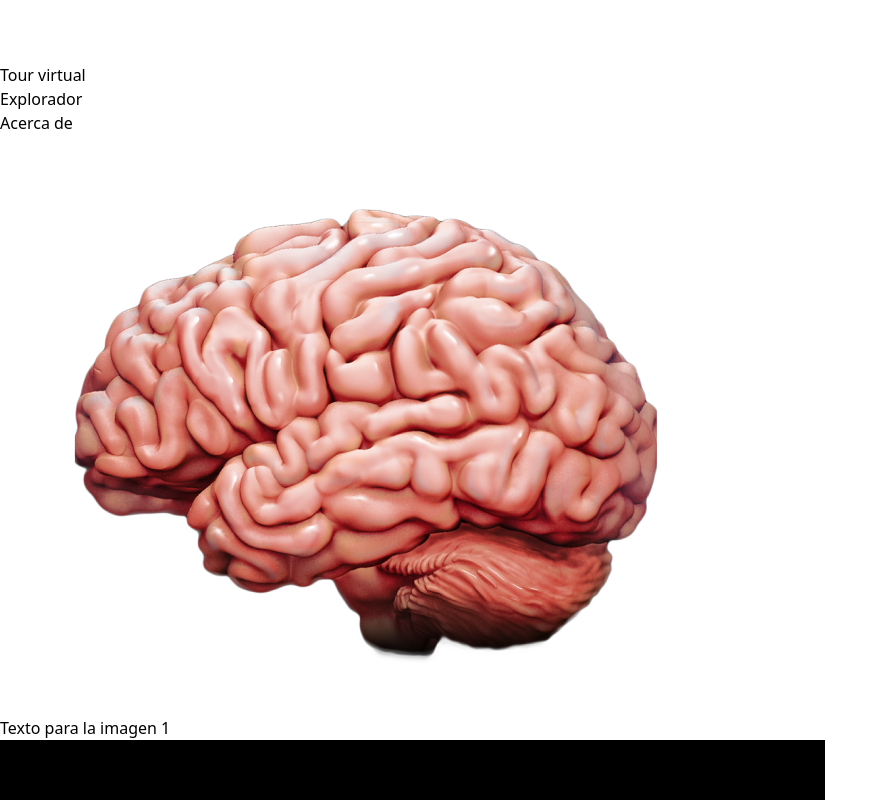
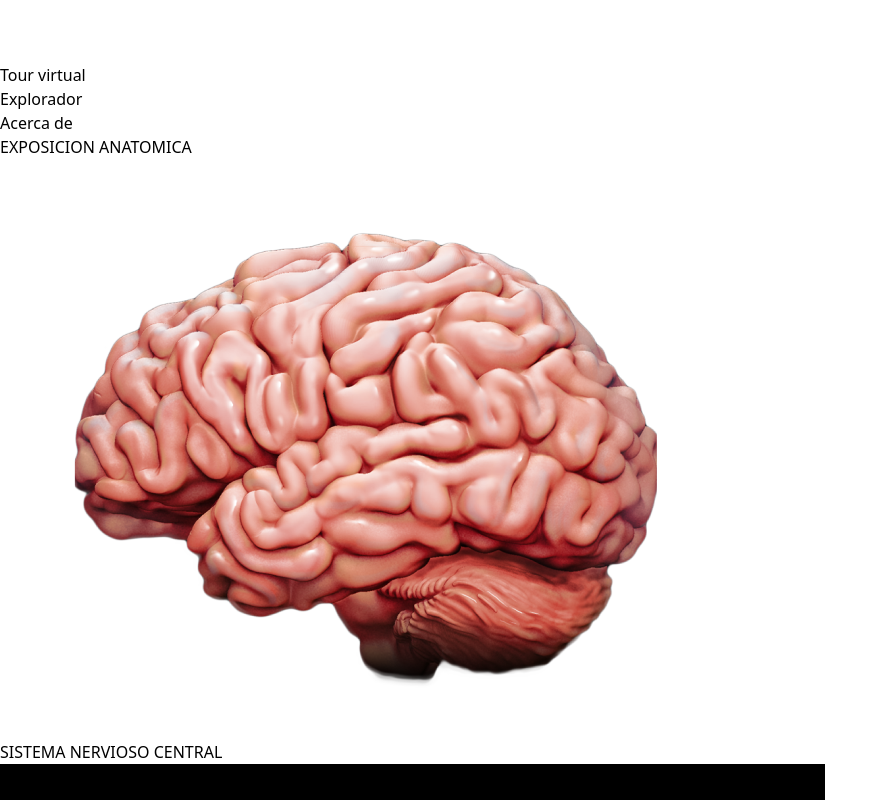
Before and after one commit to TandemauseDev/Museos, a React (Vite) app: page /modelo in a window 1280 px wide. Shown: the part 560-1360 px from the top of the page, without its empty margins (0-888 px from the left). Built offline with nearby package versions, Linux system fonts and the light colour scheme.

Commit message:
TERMINADO
MIS DOS PAGINAS TERMINADAS E HICE UNA ADICONAL EN LA PARTE DE MODELO POR SI EL GRUPO PREFIERE TODAS LAS IMAGENES EN VEZ DE UN SLIDE

```diff
--- a/index.html
+++ b/index.html
@@ -1,9 +1,9 @@
-<!doctype html>
+<!DOCTYPE html>
 <html lang="en">
 <head>
-    <meta charset="UTF-8" />
-    <link rel="icon" type="image/svg+xml" href="/vite.svg" />
-    <meta name="viewport" content="width=device-width, initial-scale=1.0" />
+  <meta charset="UTF-8">
+  <link rel="icon" type="image/png" href="/ruta/al/fichero/favicon-16x16.png">
+  <meta name="viewport" content="width=device-width, initial-scale=1.0">
   <title>UMNG</title>
 </head>
 <body>
--- a/src/pages/Modelo.tsx
+++ b/src/pages/Modelo.tsx
@@ -9,43 +9,45 @@ const Galeria = () => {
   const slides = [
     {
       url: image1,
-      text: "Texto para la imagen 1"
+      text: "SISTEMA NERVIOSO CENTRAL"
     },
     {
       url: image2,
-      text: "Texto para la imagen 2"
+      text: "EXTREMIDAD INFERIOR "
     },
     {
       url: image3,
-      text: "Texto para la imagen 3"
+      text: "SISTEMA RESPIRATORIO"
     },
     {
       url: image4,
-      text: "Texto para la imagen 4"
+      text: "CRANEO"
     },
     {
       url: image5,
-      text: "Texto para la imagen 5"
+      text: "BLOQUE DIAFRAGMATICO"
     },
   ];
 
   return (
-    <div className="h-screen flex flex-col justify-center items-center">
-      <div className="container mx-auto">
+    <div className="h-screen flex flex-col justify-start items-center pt-24">
+      <div className="text-center text-blue-950 decoration-wavy mb-8">
+        <h2 className="text-4xl font-bold">
+          EXPOSICION ANATOMICA
+        </h2>
+      </div>
+
+      <div className="container mx-auto mt-24">
         <div className="grid grid-cols-5 gap-4 justify-center">
           {slides.map((slide, slideIndex) => (
             <div key={slideIndex} className="text-center flex flex-col items-center">
               <img src={slide.url} alt={`slide-${slideIndex}`} className="mx-auto w-96 h-96 object-contain rounded" />
-              <p className="mt-2">{slide.text}</p>
+              <p className="mt-2"><span className="font-bold">{slide.text}</span></p>
             </div>
           ))}
         </div>
       </div>
 
-      <div className="mt-8"></div>
-      <div className="text-center">
-        <p>nico esta muy lindo </p>
-      </div>
     </div>
   );
 };
--- a/src/pages/Tour.tsx
+++ b/src/pages/Tour.tsx
@@ -9,11 +9,10 @@ const Tour = () => {
           RECORRIDO VIRTUAL <br />
         </h1>
         <div className='relative my-6' >
-          <img src={recorrido} className='max-w-none max-h-none opacity-90' alt="" />
+          <img src={recorrido} className='max-w-full max-h-screen opacity-90' alt="" />
           <div className='absolute inset-0 flex items-center justify-center'>
             <button className='bg-white text-blue-950 py-2 px-4 rounded-full font-bold' type="button">COMENCEMOS</button>
           </div>
-
         </div>
       </div>
     </div>
```
Also changed, not shown: src/img/favicon-16x16.png (added). Lines whose indentation alone changed are shown as unchanged.
